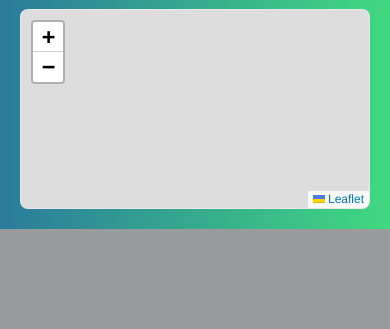
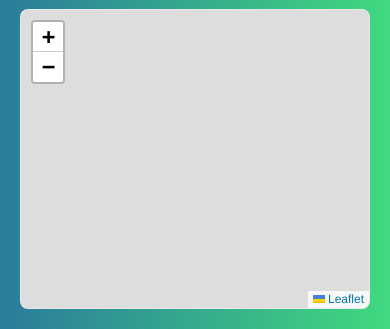
Before and after one commit to Papkin2/PyWeather, a Flask app: template templates/index.html in a window 390 px wide; the page is wider, and only the part inside the window is pictured. Shown: the part 1228-1557 px from the top of that part. Before the commit the page ends 1457 px from the top of that part, so only its background shows below. Run offline with Flask 3, Linux system fonts and the light colour scheme; the template is opened without the code that fills it: most values are stand-ins (such as "Sample title", 1, 10 or a date in 2020); some libraries are stand-ins or nearby versions.

Commit message:
Update style.css

```diff
--- a/static/style.css
+++ b/static/style.css
@@ -44,7 +44,7 @@ body {
 
 @media (max-width: 660px) {
     #map {
-        height: 200px;
+        height: 300px;
 
 }
 }
@@ -62,4 +62,5 @@ body {
     padding: 15px;
     background-color: rgba(0, 0, 0, 0.25);
     border-radius: 8px;
+
 }
```
